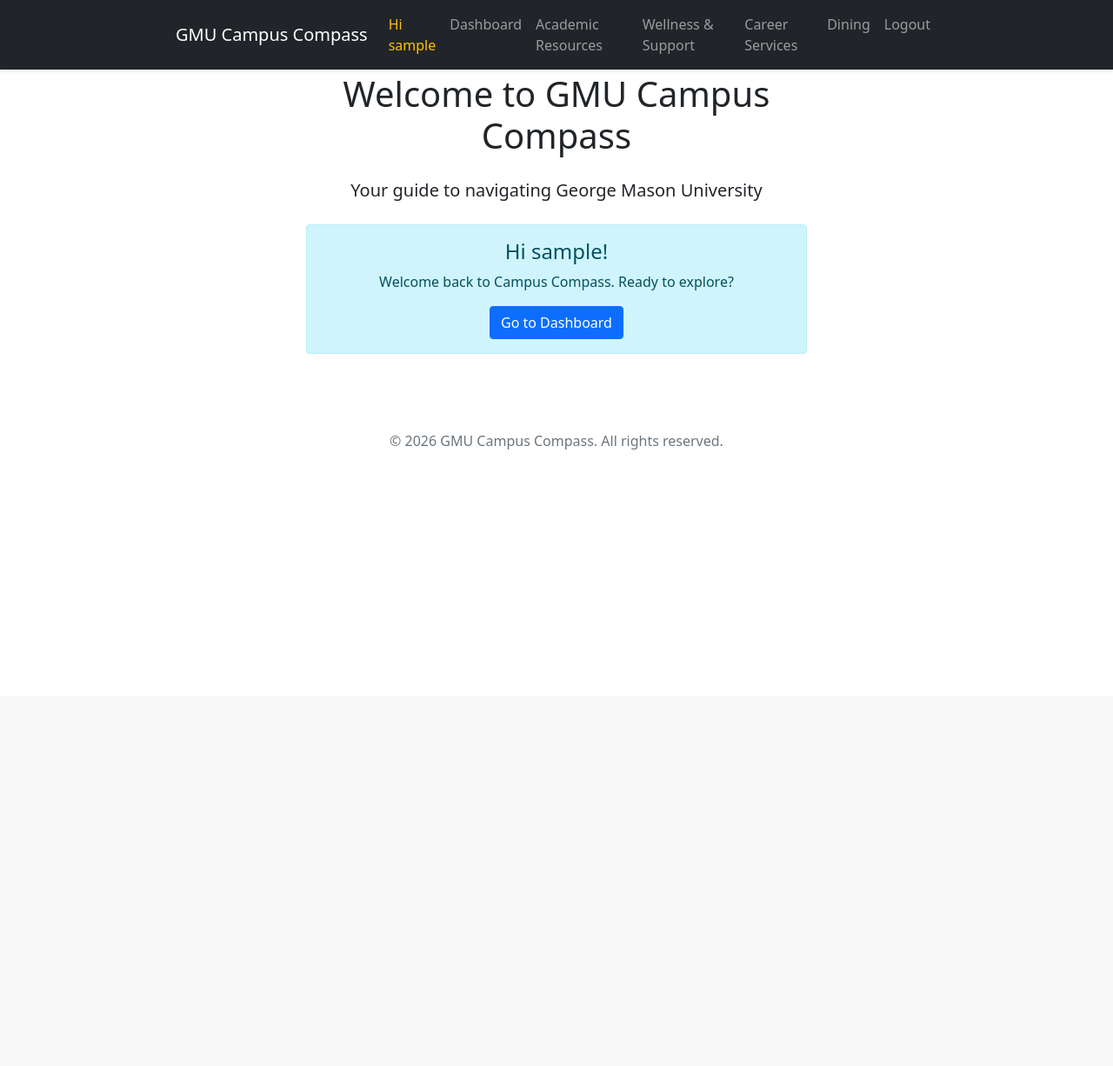
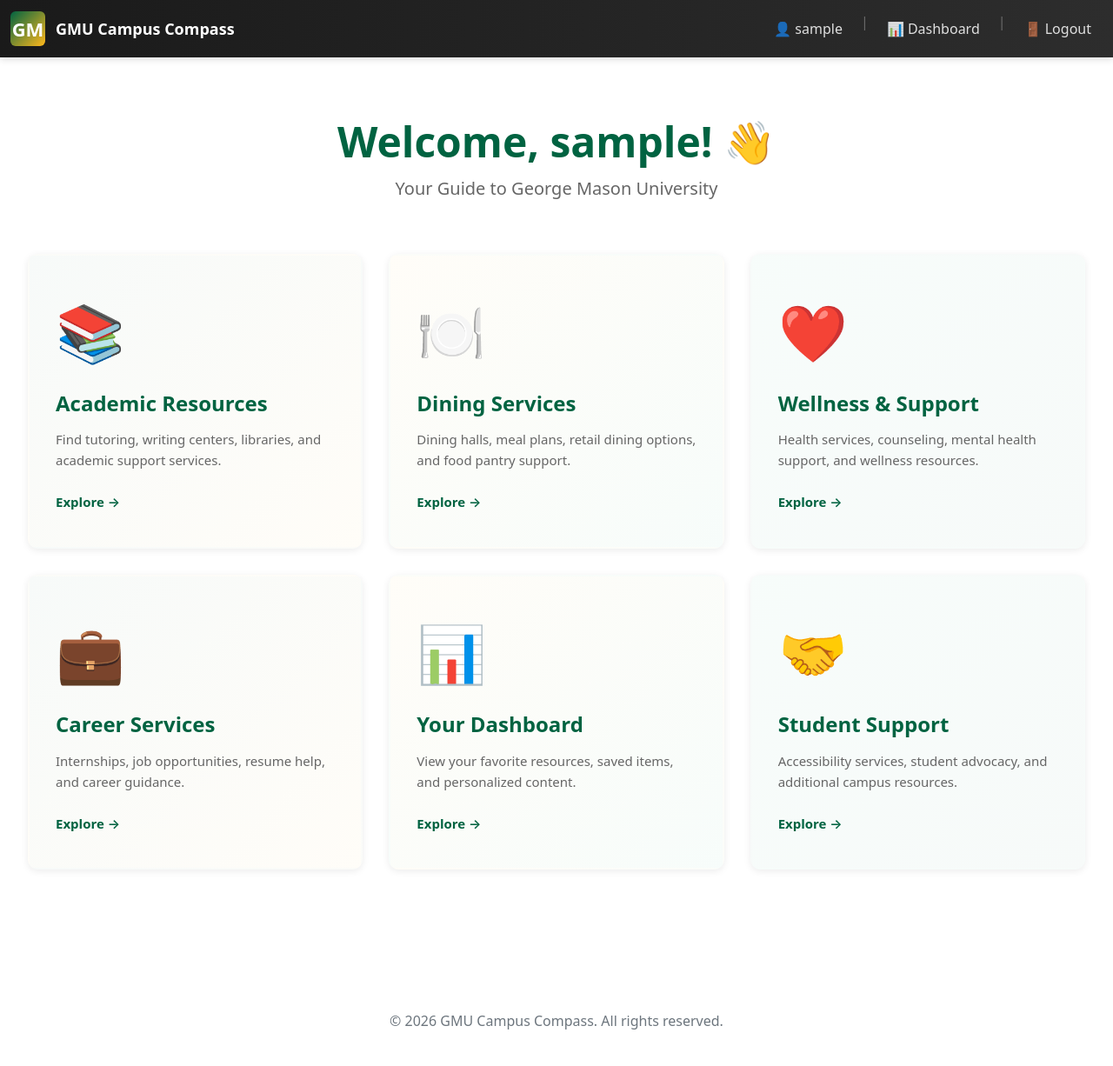
Before and after one commit to kanmani-m/masoncampuscompass, a Flask app: page / in a window 1280 px wide. Shown: the whole page at 87% size. Before the commit the page ends 517 px from the top, so only its background shows below. Run offline with Flask 3, Linux system fonts and the light colour scheme; the visitor is signed in with stand-in values (Sample User, id 1).

Commit message:
Kanmani: Added home page with the some of the resources.

```diff
--- /dev/null
+++ b/webapp/static/css/home.css
@@ -0,0 +1,285 @@
+/* Home Page Styles - Resource Boxes Layout */
+
+:root {
+    --gmu-green: #006341;
+    --gmu-gold: #FFB81C;
+    --gmu-accent: #00a86b;
+    --light-bg: #f8f9fa;
+    --dark-text: #333;
+    --border-color: #e0e0e0;
+    --shadow: 0 2px 8px rgba(0, 0, 0, 0.08);
+    --shadow-hover: 0 12px 24px rgba(0, 0, 0, 0.15);
+}
+
+* {
+    box-sizing: border-box;
+}
+
+.home-container {
+    max-width: 1300px;
+    margin: 0 auto;
+    padding: 40px 20px;
+}
+
+/* Header Section */
+.home-header {
+    text-align: center;
+    margin-bottom: 60px;
+    animation: slideDown 0.6s ease-out;
+}
+
+@keyframes slideDown {
+    from {
+        opacity: 0;
+        transform: translateY(-20px);
+    }
+    to {
+        opacity: 1;
+        transform: translateY(0);
+    }
+}
+
+.home-header h1 {
+    font-size: 48px;
+    color: var(--gmu-green);
+    margin: 0 0 10px 0;
+    font-weight: 700;
+}
+
+.home-header p {
+    font-size: 20px;
+    color: #666;
+    margin: 0;
+}
+
+/* Resources Grid - 3 columns (2x3 layout) */
+.resources-grid {
+    display: grid;
+    grid-template-columns: repeat(auto-fit, minmax(320px, 1fr));
+    gap: 30px;
+    margin-bottom: 50px;
+}
+
+/* Resource Box Card */
+.resource-box {
+    background: white;
+    border-radius: 12px;
+    padding: 40px 30px;
+    box-shadow: var(--shadow);
+    transition: all 0.3s cubic-bezier(0.4, 0, 0.2, 1);
+    position: relative;
+    overflow: hidden;
+    display: flex;
+    flex-direction: column;
+    min-height: 280px;
+    border: 2px solid transparent;
+}
+
+.resource-box::before {
+    content: '';
+    position: absolute;
+    top: 0;
+    left: 0;
+    right: 0;
+    height: 4px;
+    background: linear-gradient(90deg, var(--gmu-green), var(--gmu-gold));
+    transform: scaleX(0);
+    transform-origin: left;
+    transition: transform 0.3s ease;
+}
+
+.resource-box:hover {
+    transform: translateY(-12px);
+    box-shadow: var(--shadow-hover);
+    border-color: var(--gmu-gold);
+}
+
+.resource-box:hover::before {
+    transform: scaleX(1);
+}
+
+/* Icon */
+.resource-icon {
+    font-size: 64px;
+    margin-bottom: 20px;
+    display: inline-block;
+    animation: floatIcon 0.6s ease-out;
+}
+
+@keyframes floatIcon {
+    from {
+        opacity: 0;
+        transform: scale(0.5) translateY(-10px);
+    }
+    to {
+        opacity: 1;
+        transform: scale(1) translateY(0);
+    }
+}
+
+/* Title */
+.resource-box h3 {
+    font-size: 24px;
+    color: var(--gmu-green);
+    margin: 0 0 15px 0;
+    font-weight: 700;
+}
+
+/* Description */
+.resource-box p {
+    font-size: 15px;
+    color: #666;
+    margin: 0 0 25px 0;
+    line-height: 1.6;
+    flex-grow: 1;
+}
+
+/* Link/Button */
+.resource-link {
+    display: inline-block;
+    color: var(--gmu-green);
+    text-decoration: none;
+    font-weight: 600;
+    font-size: 15px;
+    position: relative;
+    transition: all 0.3s ease;
+    margin-top: auto;
+}
+
+.resource-link::after {
+    content: '';
+    position: absolute;
+    bottom: -3px;
+    left: 0;
+    width: 0;
+    height: 2px;
+    background: var(--gmu-gold);
+    transition: width 0.3s ease;
+}
+
+.resource-link:hover {
+    color: var(--gmu-gold);
+    padding-right: 5px;
+}
+
+.resource-link:hover::after {
+    width: 100%;
+}
+
+/* Color Variations for Different Boxes */
+.resource-box:nth-child(1) {
+    background: linear-gradient(135deg, rgba(0, 99, 65, 0.03), rgba(255, 184, 28, 0.03));
+}
+
+.resource-box:nth-child(2) {
+    background: linear-gradient(135deg, rgba(255, 184, 28, 0.03), rgba(0, 168, 107, 0.03));
+}
+
+.resource-box:nth-child(3) {
+    background: linear-gradient(135deg, rgba(0, 168, 107, 0.03), rgba(0, 99, 65, 0.03));
+}
+
+.resource-box:nth-child(4) {
+    background: linear-gradient(135deg, rgba(0, 99, 65, 0.03), rgba(255, 184, 28, 0.03));
+}
+
+.resource-box:nth-child(5) {
+    background: linear-gradient(135deg, rgba(255, 184, 28, 0.03), rgba(0, 168, 107, 0.03));
+}
+
+.resource-box:nth-child(6) {
+    background: linear-gradient(135deg, rgba(0, 168, 107, 0.03), rgba(0, 99, 65, 0.03));
+}
+
+/* Responsive Design */
+@media (max-width: 1200px) {
+    .resources-grid {
+        grid-template-columns: repeat(2, 1fr);
+        gap: 25px;
+    }
+}
+
+@media (max-width: 768px) {
+    .home-header h1 {
+        font-size: 36px;
+    }
+
+    .home-header p {
+        font-size: 18px;
+    }
+
+    .resources-grid {
+        grid-template-columns: 1fr;
+        gap: 20px;
+    }
+
+    .resource-box {
+        padding: 30px 25px;
+        min-height: 250px;
+    }
+
+    .resource-icon {
+        font-size: 56px;
+        margin-bottom: 15px;
+    }
+
+    .resource-box h3 {
+        font-size: 20px;
+    }
+
+    .resource-box p {
+        font-size: 14px;
+    }
+}
+
+@media (max-width: 480px) {
+    .home-container {
+        padding: 20px 15px;
+    }
+
+    .home-header {
+        margin-bottom: 40px;
+    }
+
+    .home-header h1 {
+        font-size: 28px;
+        margin-bottom: 8px;
+    }
+
+    .home-header p {
+        font-size: 16px;
+    }
+
+    .resource-box {
+        padding: 25px 20px;
+        min-height: 240px;
+    }
+
+    .resource-icon {
+        font-size: 48px;
+    }
+
+    .resource-box h3 {
+        font-size: 18px;
+    }
+
+    .resource-box p {
+        font-size: 13px;
+    }
+
+    .resource-link {
+        font-size: 14px;
+    }
+}
+
+/* Print Styles */
+@media print {
+    .resource-box {
+        page-break-inside: avoid;
+        border: 1px solid var(--border-color);
+    }
+
+    .resource-link {
+        text-decoration: underline;
+    }
+}
--- a/webapp/templates/base.html
+++ b/webapp/templates/base.html
@@ -11,23 +11,104 @@
     <title>{% block title %}GMU Campus Compass{% endblock %}</title>
     <link rel="stylesheet" href="https://cdn.jsdelivr.net/npm/bootstrap@5.1.3/dist/css/bootstrap.min.css">
     <style>
+        :root {
+            --gmu-green: #006341;
+            --gmu-gold: #FFB81C;
+            --gmu-accent: #00a86b;
+        }
+
         body {
-            padding-top: 60px;
+            padding-top: 70px;
         }
+
         .navbar {
-            box-shadow: 0 2px 4px rgba(0,0,0,0.1);
+            box-shadow: 0 2px 8px rgba(0, 0, 0, 0.15);
+            background: linear-gradient(90deg, #1a1a1a, #2d2d2d) !important;
         }
+
+        .navbar-brand {
+            display: flex;
+            align-items: center;
+            gap: 12px;
+            font-weight: 700;
+            font-size: 18px;
+            color: white !important;
+        }
+
+        .gmu-logo {
+            width: 40px;
+            height: 40px;
+            background: linear-gradient(135deg, var(--gmu-green), var(--gmu-gold));
+            border-radius: 6px;
+            display: flex;
+            align-items: center;
+            justify-content: center;
+            font-size: 22px;
+            font-weight: 700;
+            color: white;
+        }
+
+        .navbar-nav .nav-link {
+            color: rgba(255, 255, 255, 0.85) !important;
+            font-weight: 500;
+            margin-left: 5px;
+            margin-right: 5px;
+            transition: all 0.3s ease;
+            position: relative;
+        }
+
+        .navbar-nav .nav-link:hover {
+            color: var(--gmu-gold) !important;
+        }
+
+        .navbar-nav .nav-link::after {
+            content: '';
+            position: absolute;
+            bottom: -5px;
+            left: 0;
+            width: 0;
+            height: 2px;
+            background: var(--gmu-gold);
+            transition: width 0.3s ease;
+        }
+
+        .navbar-nav .nav-link:hover::after {
+            width: 100%;
+        }
+
+        .text-warning {
+            color: var(--gmu-gold) !important;
+            font-weight: 600;
+        }
+
+        .navbar-toggler {
+            border-color: rgba(255, 255, 255, 0.3) !important;
+        }
+
+        .navbar-toggler:focus {
+            box-shadow: 0 0 0 0.25rem rgba(255, 184, 28, 0.25);
+        }
+
         .container {
-            max-width: 900px;
+            max-width: 1200px;
+        }
+
+        .nav-divider {
+            display: inline-block;
+            margin: 0 8px;
+            color: rgba(255, 255, 255, 0.3);
         }
     </style>
     {% block css %}{% endblock %}
 </head>
 <body>
     <!-- Navigation -->
-    <nav class="navbar navbar-expand-lg navbar-dark bg-dark fixed-top">
-        <div class="container">
-            <a class="navbar-brand" href="{{ url_for('main.index') }}">GMU Campus Compass</a>
+    <nav class="navbar navbar-expand-lg navbar-dark fixed-top">
+        <div class="container-fluid">
+            <a class="navbar-brand" href="{{ url_for('main.index') }}">
+                <div class="gmu-logo">GM</div>
+                <span>GMU Campus Compass</span>
+            </a>
             <button class="navbar-toggler" type="button" data-bs-toggle="collapse" data-bs-target="#navbarNav">
                 <span class="navbar-toggler-icon"></span>
             </button>
@@ -35,29 +116,26 @@
                 <ul class="navbar-nav ms-auto">
                     {% if current_user.is_authenticated %}
                         <li class="nav-item">
-                            <span class="nav-link text-warning">Hi {{ current_user.username }}</span>
+                            <span class="nav-link text-warning">👤 {{ current_user.username }}</span>
                         </li>
                         <li class="nav-item">
-                            <a class="nav-link" href="{{ url_for('main.dashboard') }}">Dashboard</a>
+                            <span class="nav-divider">|</span>
                         </li>
                         <li class="nav-item">
-                            <a class="nav-link" href="{{ url_for('main.academicResource') }}">Academic Resources</a>
+                            <a class="nav-link" href="{{ url_for('main.dashboard') }}">📊 Dashboard</a>
                         </li>
                         <li class="nav-item">
-                            <a class="nav-link" href="{{ url_for('main.wellness_resources') }}">Wellness & Support</a>
+                            <span class="nav-divider">|</span>
                         </li>
                         <li class="nav-item">
-                            <a class="nav-link" href="{{ url_for('main.career_internship_resources') }}">Career Services</a>
-                        </li>
-                        <li class="nav-item">
-                            <a class="nav-link" href="{{ url_for('main.dining') }}">Dining</a>
-                        </li>
-                        <li class="nav-item">
-                            <a class="nav-link" href="{{ url_for('auth.logout') }}">Logout</a>
+                            <a class="nav-link" href="{{ url_for('auth.logout') }}">🚪 Logout</a>
                         </li>
                     {% else %}
                         <li class="nav-item">
                             <a class="nav-link" href="{{ url_for('auth.login') }}">Login</a>
+                        </li>
+                        <li class="nav-item">
+                            <span class="nav-divider">|</span>
                         </li>
                         <li class="nav-item">
                             <a class="nav-link" href="{{ url_for('auth.signup') }}">Sign Up</a>
@@ -69,7 +147,7 @@
     </nav>
 
     <!-- Flash Messages -->
-    <div class="container mt-4">
+    <div class="container-fluid mt-4">
         {% with messages = get_flashed_messages(with_categories=true) %}
             {% if messages %}
                 {% for category, message in messages %}
@@ -83,7 +161,7 @@
     </div>
 
     <!-- Main Content -->
-    <main class="container mt-4">
+    <main class="container-fluid">
         {% block content %}{% endblock %}
     </main>
 
--- a/webapp/templates/index.html
+++ b/webapp/templates/index.html
@@ -2,19 +2,75 @@
 
 {% block title %}Home - GMU Campus Compass{% endblock %}
 
+{% block css %}
+<link rel="stylesheet" href="{{ url_for('static', filename='css/home.css') }}">
+{% endblock %}
+
 {% block content %}
-<div class="row">
-    <div class="col-md-8 offset-md-2 text-center">
-        <h1 class="mb-4">Welcome to GMU Campus Compass</h1>
-        <p class="lead mb-4">Your guide to navigating George Mason University</p>
+{% if current_user.is_authenticated %}
+    <div class="home-container">
+        <div class="home-header">
+            <h1>Welcome, {{ current_user.username }}! 👋</h1>
+            <p>Your Guide to George Mason University</p>
+        </div>
 
-        {% if current_user.is_authenticated %}
-            <div class="alert alert-info" role="alert">
-                <h4 class="alert-heading">Hi {{ current_user.username }}!</h4>
-                <p>Welcome back to Campus Compass. Ready to explore?</p>
-                <a href="{{ url_for('main.dashboard') }}" class="btn btn-primary">Go to Dashboard</a>
+        <div class="resources-grid">
+            <!-- Academic Resources -->
+            <div class="resource-box">
+                <div class="resource-icon">📚</div>
+                <h3>Academic Resources</h3>
+                <p>Find tutoring, writing centers, libraries, and academic support services.</p>
+                <a href="{{ url_for('main.academicResource') }}" class="resource-link">Explore →</a>
             </div>
-        {% else %}
+
+            <!-- Dining -->
+            <div class="resource-box">
+                <div class="resource-icon">🍽️</div>
+                <h3>Dining Services</h3>
+                <p>Dining halls, meal plans, retail dining options, and food pantry support.</p>
+                <a href="{{ url_for('main.dining') }}" class="resource-link">Explore →</a>
+            </div>
+
+            <!-- Wellness & Support -->
+            <div class="resource-box">
+                <div class="resource-icon">❤️</div>
+                <h3>Wellness & Support</h3>
+                <p>Health services, counseling, mental health support, and wellness resources.</p>
+                <a href="{{ url_for('main.wellness_resources') }}" class="resource-link">Explore →</a>
+            </div>
+
+            <!-- Career Services -->
+            <div class="resource-box">
+                <div class="resource-icon">💼</div>
+                <h3>Career Services</h3>
+                <p>Internships, job opportunities, resume help, and career guidance.</p>
+                <a href="{{ url_for('main.career_internship_resources') }}" class="resource-link">Explore →</a>
+            </div>
+
+            <!-- Dashboard -->
+            <div class="resource-box">
+                <div class="resource-icon">📊</div>
+                <h3>Your Dashboard</h3>
+                <p>View your favorite resources, saved items, and personalized content.</p>
+                <a href="{{ url_for('main.dashboard') }}" class="resource-link">Explore →</a>
+            </div>
+
+            <!-- Student Support -->
+            <div class="resource-box">
+                <div class="resource-icon">🤝</div>
+                <h3>Student Support</h3>
+                <p>Accessibility services, student advocacy, and additional campus resources.</p>
+                <a href="#" class="resource-link" onclick="alert('Coming Soon!')">Explore →</a>
+            </div>
+        </div>
+    </div>
+
+{% else %}
+    <div class="row">
+        <div class="col-md-8 offset-md-2 text-center">
+            <h1 class="mb-4">Welcome to GMU Campus Compass</h1>
+            <p class="lead mb-4">Your guide to navigating George Mason University</p>
+
             <div class="row">
                 <div class="col-md-6">
                     <div class="card">
@@ -35,7 +91,7 @@
                     </div>
                 </div>
             </div>
-        {% endif %}
+        </div>
     </div>
-</div>
+{% endif %}
 {% endblock %}
```
